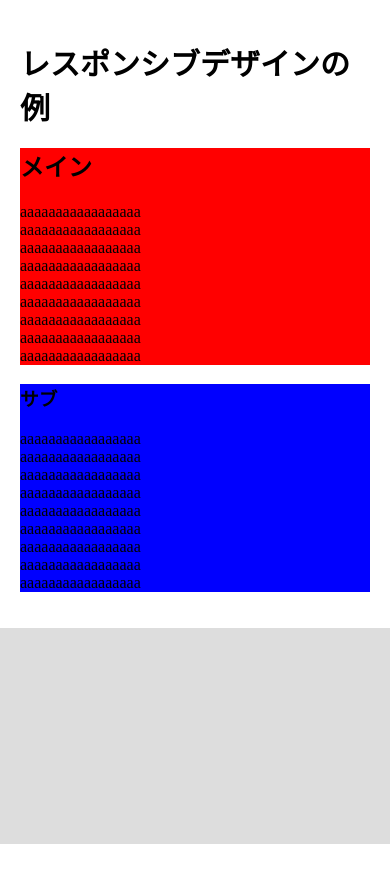
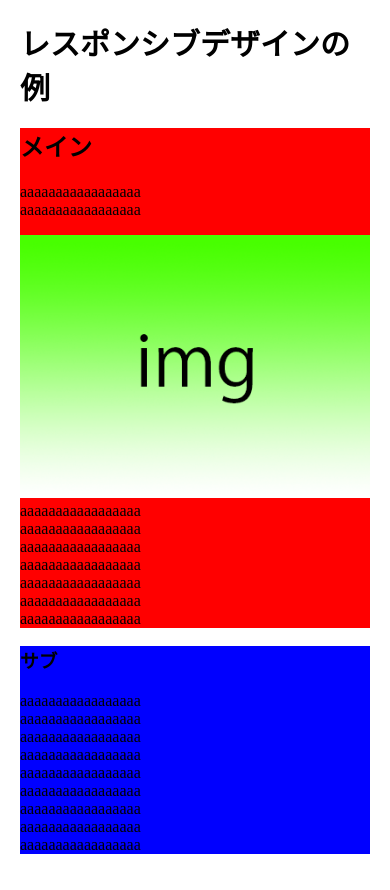
Before and after one commit to sutara79/sutara79.github.io, a PHP site: page / in a window 390 px wide. Before the commit the page ends 844 px from the top, so only its background shows below. Run offline with PHP 8.4, Linux system fonts and the light colour scheme.

Commit message:
modify responsive

```diff
--- a/demo/responsive/index.html
+++ b/demo/responsive/index.html
@@ -8,13 +8,16 @@
 <title>レスポンシブデザインの例</title>
 </head>
 <body>
-<div class="container">
+<div class="container clearfix">
   <h1>レスポンシブデザインの例</h1>
   <div class="main">
     <h2>メイン</h2>
     <p>
       aaaaaaaaaaaaaaaaa<br>
       aaaaaaaaaaaaaaaaa<br>
+      <div class="picture">
+        <img src="001.png" alt="">
+      </div>
       aaaaaaaaaaaaaaaaa<br>
       aaaaaaaaaaaaaaaaa<br>
       aaaaaaaaaaaaaaaaa<br>
@@ -39,6 +42,5 @@
     </p>
   </div>
 </div>
-<div style="clear: both"></div>
 </body>
 </html>
--- a/demo/responsive/style.css
+++ b/demo/responsive/style.css
@@ -3,6 +3,9 @@ body {
   margin: 0;
   padding: 0;
   background: #ddd;
+}
+h1 {
+  margin-top: 0;
 }
 .container {
   background: #fff;
@@ -13,6 +16,19 @@ body {
 }
 .sub {
   background: blue;
+}
+.clearfix:after {
+  clear: both;
+  content: "";
+  display: block;
+}
+.picture {
+  max-width: 400px;
+}
+.picture > img {
+  /* 画像の幅は100%にして、限界は親要素で指定する */
+  width: 100%;
+  height: auto;
 }
 
 /* メディアクエリで画面幅に応じた指定を適用する */
@@ -30,9 +46,10 @@ body {
 /* PC */
 @media (min-width: 768px) {
   .container {
+    /* 幅は%で指定する */
     width: 100%;
+    /* 最大・最小値は数値で指定する */
     max-width: 960px;
-    overflow: hidden;
   }
   h1 {
     font-size: 60px;
```
Also changed, not shown: demo/responsive/001.png (added).
